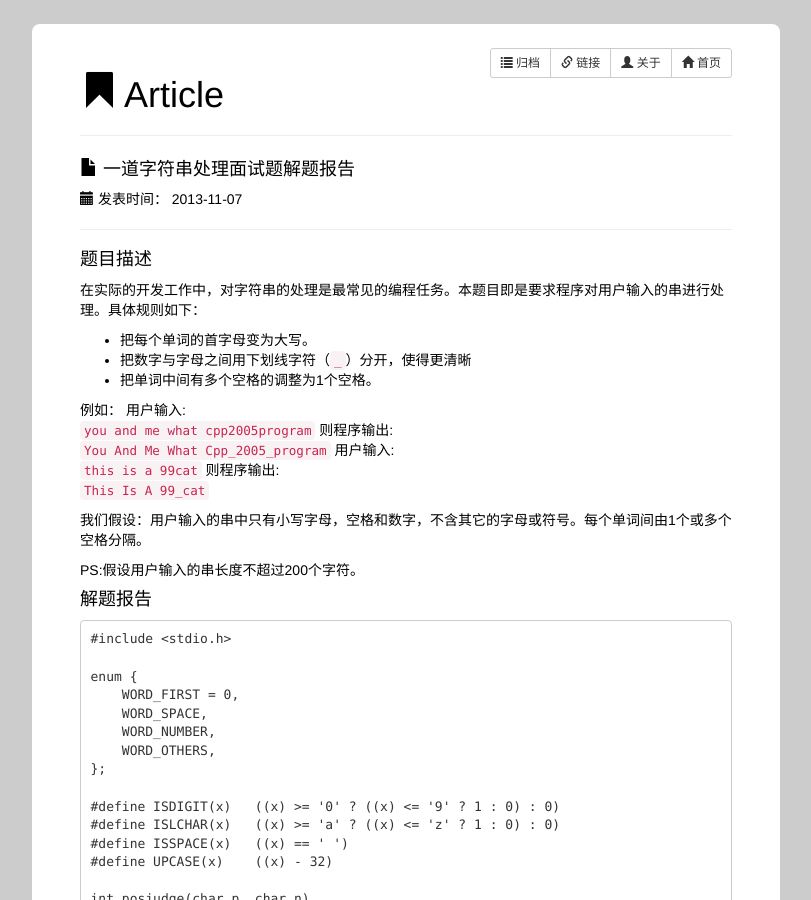
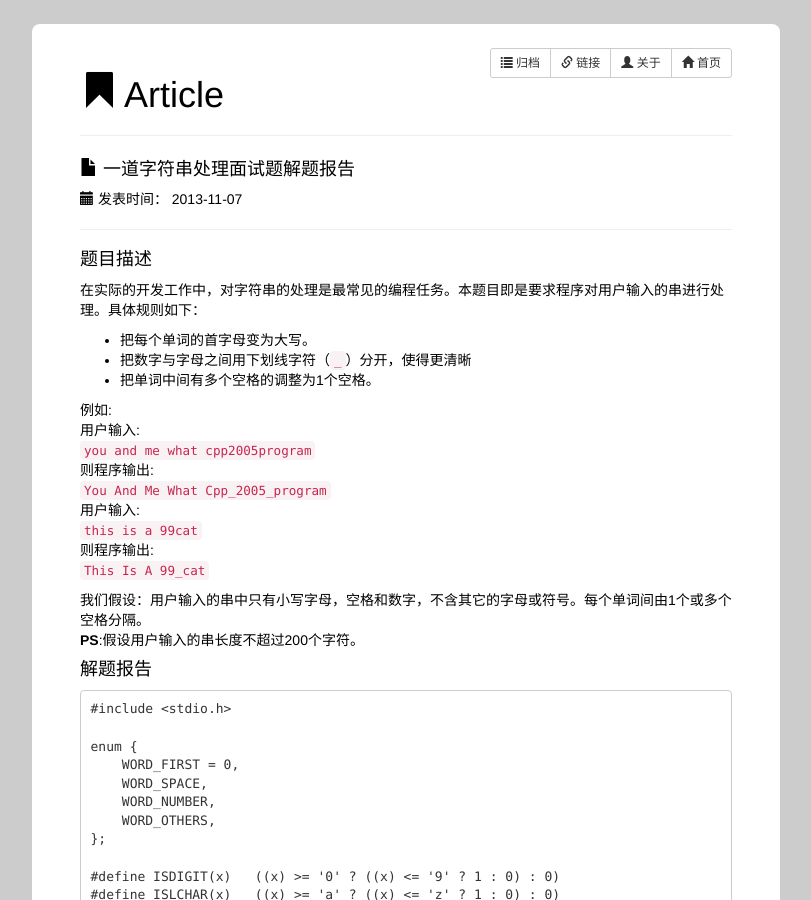
Before and after one commit to kinreven/kinreven.github.com, a Jekyll site: the page built from _posts/2013-11-07-algo-practice-string-transform.markdown, in a window 1280 px wide and 900 px high. Shown: the whole window, without its empty margins (234-1045 px from the left). Built offline with Jekyll 4.4.1, drawn with Linux system fonts in a browser that asks for light colours; Markdown is read by kramdown in place of the engine named in the settings.

Commit message:
[update]

```diff
--- a/_posts/2013-11-07-algo-practice-string-transform.markdown
+++ b/_posts/2013-11-07-algo-practice-string-transform.markdown
@@ -22,8 +22,7 @@
   `This Is A 99_cat`
 
 我们假设：用户输入的串中只有小写字母，空格和数字，不含其它的字母或符号。每个单词间由1个或多个空格分隔。
-
-PS:假设用户输入的串长度不超过200个字符。
+**PS**:假设用户输入的串长度不超过200个字符。
 
 #### 解题报告
 
```
Also changed, not shown: other parts of _posts/2013-11-07-algo-practice-string-transform.markdown (+1 -1 lines).
